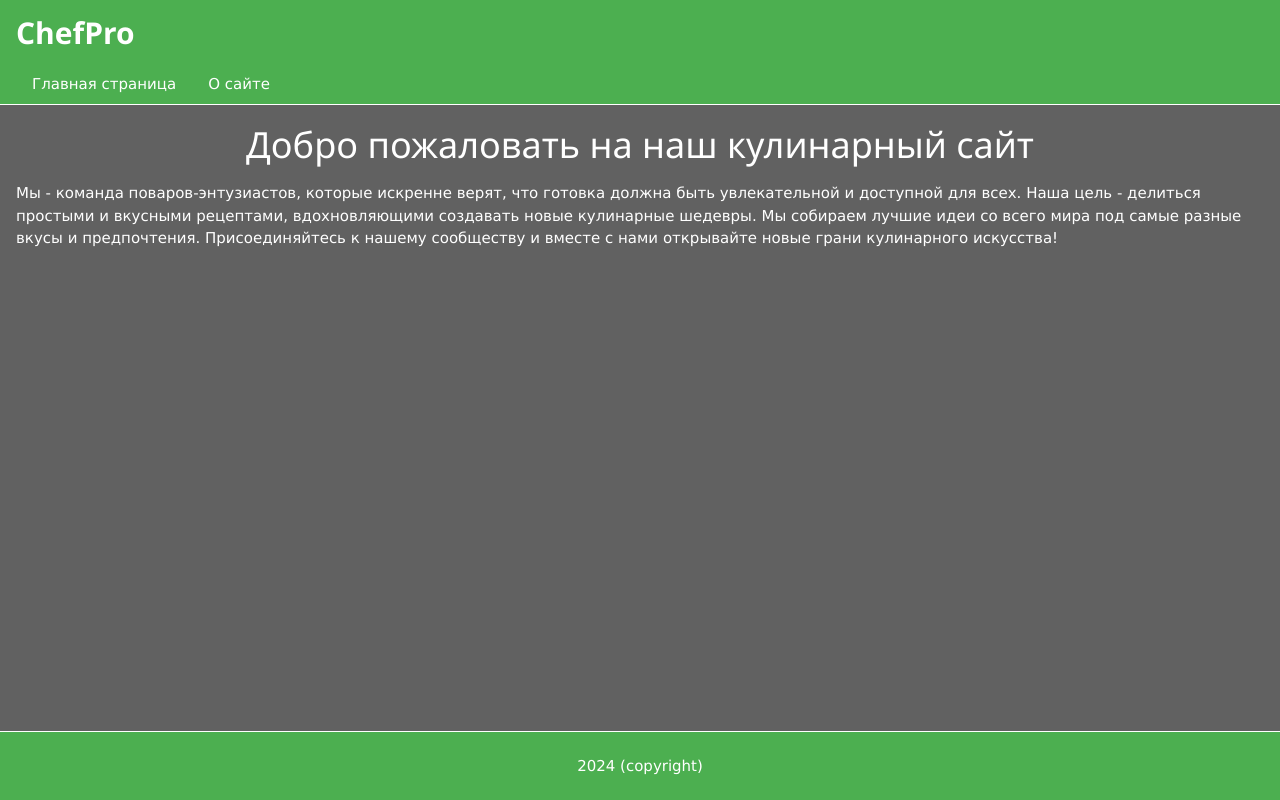
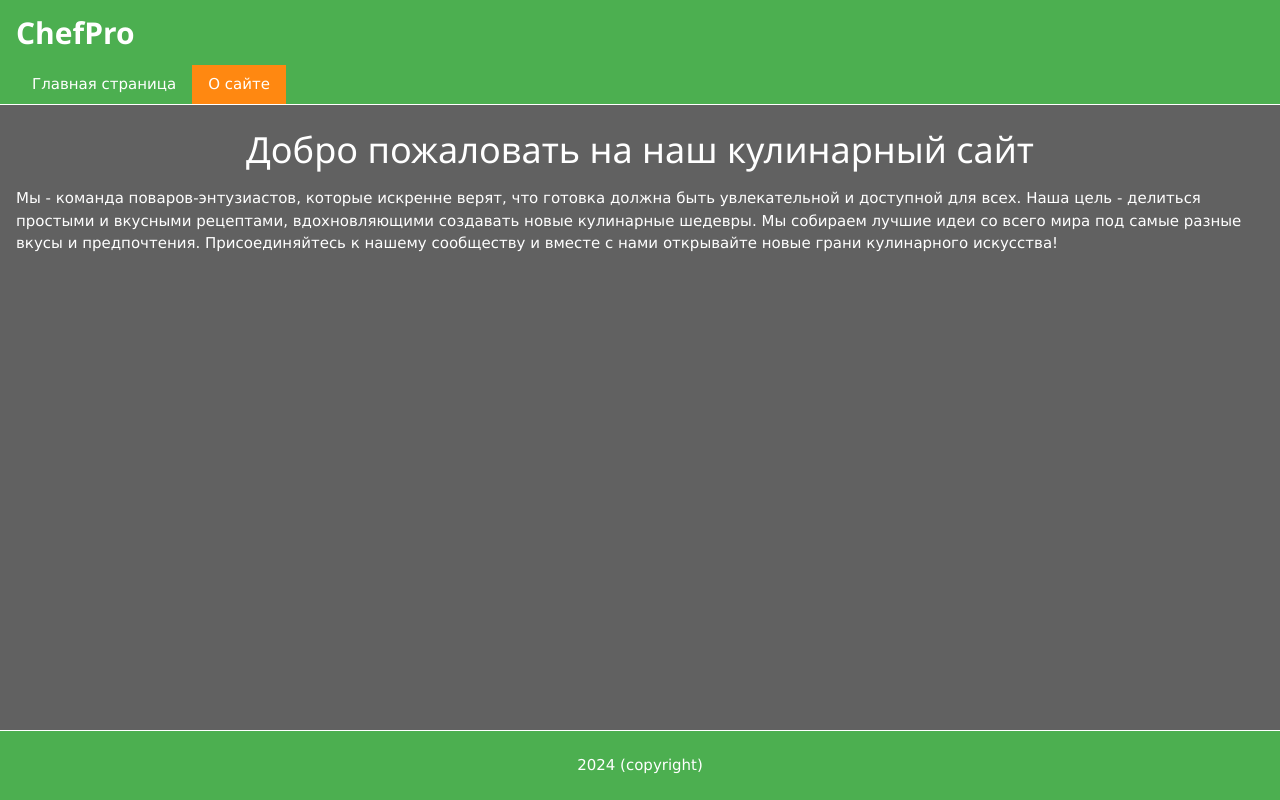
Before and after one commit to Kostyable/testPractices, a Django app: page /about/ in a window 1280 px wide. Run offline with Django 4.2, Linux system fonts and the light colour scheme.

Commit message:
fix: user interface

```diff
--- a/testPractice3/recipe_project/templates/recipe_catalog/about.html
+++ b/testPractice3/recipe_project/templates/recipe_catalog/about.html
@@ -6,10 +6,21 @@
         <title>ChefPro - О нас</title>
         <meta name="viewport" content="width=device-width, initial-scale=1">
         <link rel="stylesheet" href="https://www.w3schools.com/w3css/4/w3.css">
+        <style>
+            html, body {
+                margin: 0;
+                padding: 0;
+                min-height: calc(100vh - 175px);
+            }
+
+            .w3-bar-item.active {
+                background-color: #ff8811;
+            }
+        </style>
     </head>
     <body class="w3-dark-gray">
         {% include 'recipe_catalog/includes/header.html' %}
-        <main class="w3-padding" style="margin-top: 100px; margin-bottom: 60px;">
+        <main class="w3-padding" style="margin-top: 105px; margin-bottom: 70px;">
             <h1 class="w3-center">Добро пожаловать на наш кулинарный сайт</h1>
             <div>Мы - команда поваров-энтузиастов, которые искренне верят, что готовка должна быть увлекательной и доступной для всех. Наша цель - делиться простыми и вкусными рецептами, вдохновляющими создавать новые кулинарные шедевры. Мы собираем лучшие идеи со всего мира под самые разные вкусы и предпочтения. Присоединяйтесь к нашему сообществу и вместе с нами открывайте новые грани кулинарного искусства!</div>
         </main>
--- a/testPractice3/recipe_project/templates/recipe_catalog/includes/footer.html
+++ b/testPractice3/recipe_project/templates/recipe_catalog/includes/footer.html
@@ -1,4 +1,4 @@
-<footer class="w3-container w3-center w3-bottom w3-green" style="border-top: 1px solid white;">
+<footer class="w3-container w3-center w3-bottom w3-green" style="border-top: 1px solid white; height: 70px;">
     <br>
     2024 (copyright)
     <br><br>
--- a/testPractice3/recipe_project/templates/recipe_catalog/includes/header.html
+++ b/testPractice3/recipe_project/templates/recipe_catalog/includes/header.html
@@ -1,4 +1,4 @@
-<header class="w3-container w3-green w3-top" style="border-bottom: 1px solid white;">
+<header class="w3-container w3-green w3-top" style="border-bottom: 1px solid white; height: 105px;">
     <h2><b>ChefPro</b></h2>
     <nav class="w3-bar">
         <a class="w3-bar-item w3-button w3-hover-red {% if request.path == '/' %}active{% endif %}" href="/">Главная страница</a>
```
Also changed, not shown: testPractice3/recipe_project/templates/recipe_catalog/index.html (+7 -1 lines), testPractice3/recipe_project/templates/recipe_catalog/recipe.html (+13 -2 lines).
